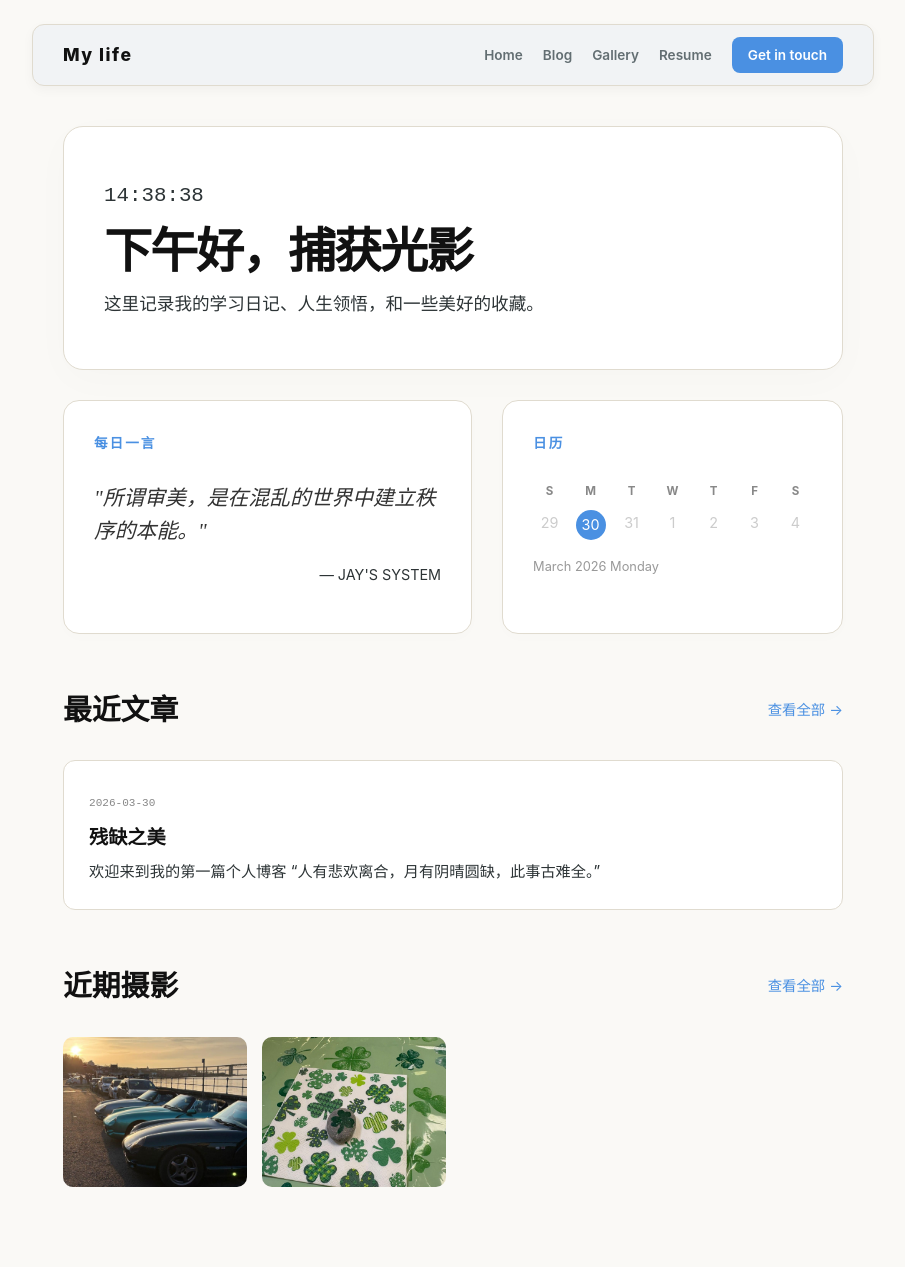
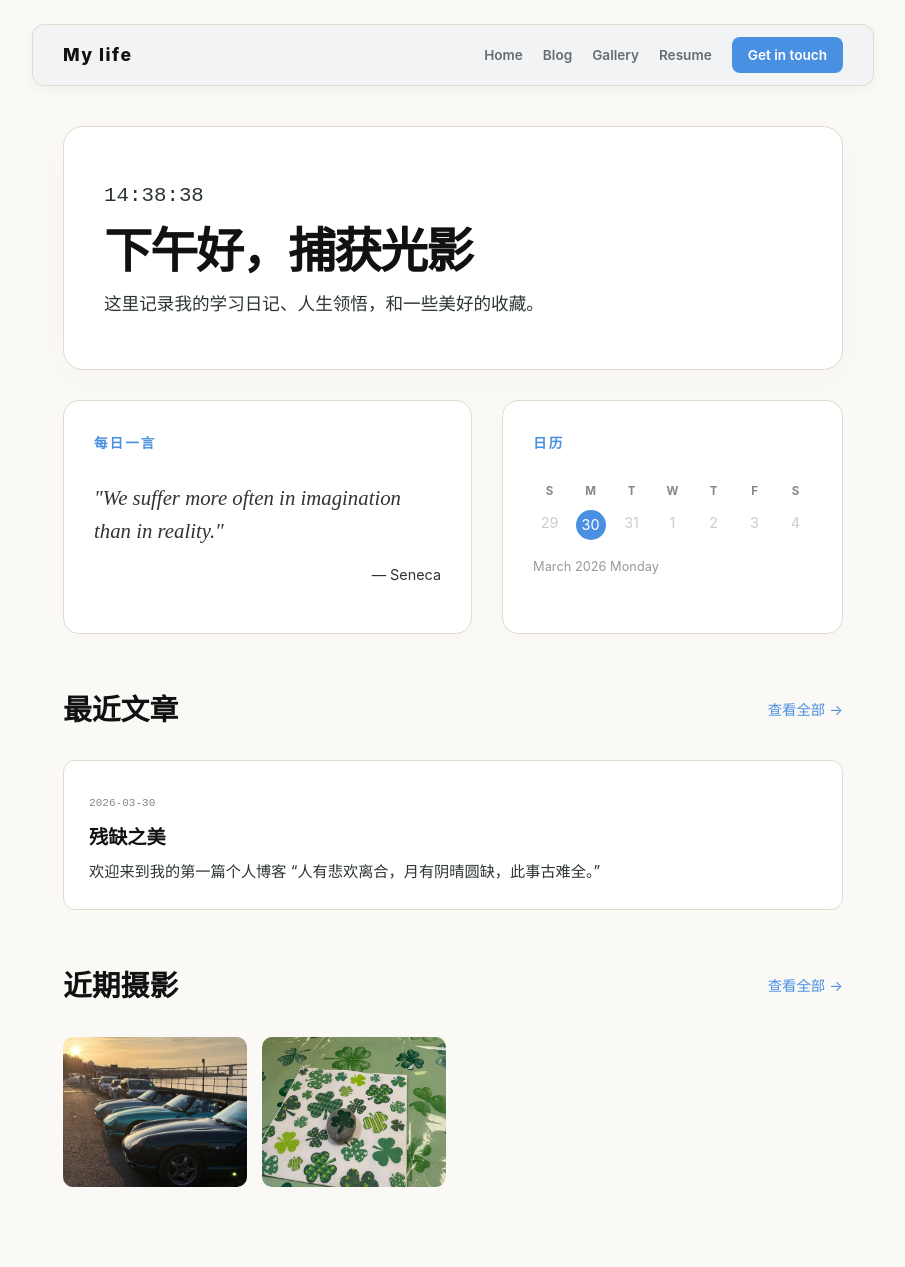
Before and after one commit to jayzzzzmp-commits/jayzzzzmp-commits.github.io, a Jekyll site: the page built from index.html, in a window 1280 px wide. Shown: the whole page, without its empty margins (187-1092 px from the left). Built offline with Jekyll 4.4.1, drawn with Linux system fonts in a browser that asks for light colours.

Commit message:
Update index.html

```diff
--- a/index.html
+++ b/index.html
@@ -63,8 +63,8 @@
 <section class="widgets-grid">
     <div class="widget-card">
         <h3 class="section-title">每日一言</h3>
-        <p class="quote-content">"所谓审美，是在混乱的世界中建立秩序的本能。"</p>
-        <p class="quote-author">— JAY'S SYSTEM</p>
+        <p class="quote-content">"We suffer more often in imagination than in reality."</p>
+        <p class="quote-author">— Seneca</p>
         </div>
 
     <div class="widget-card">
```
